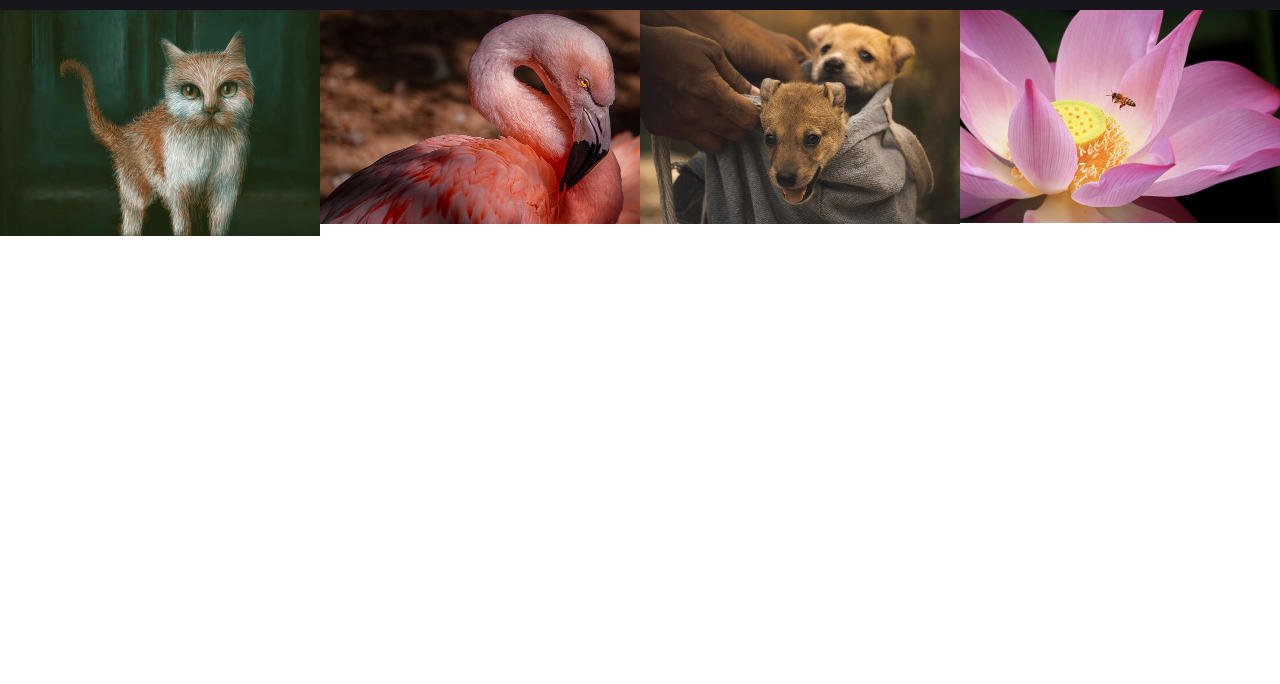
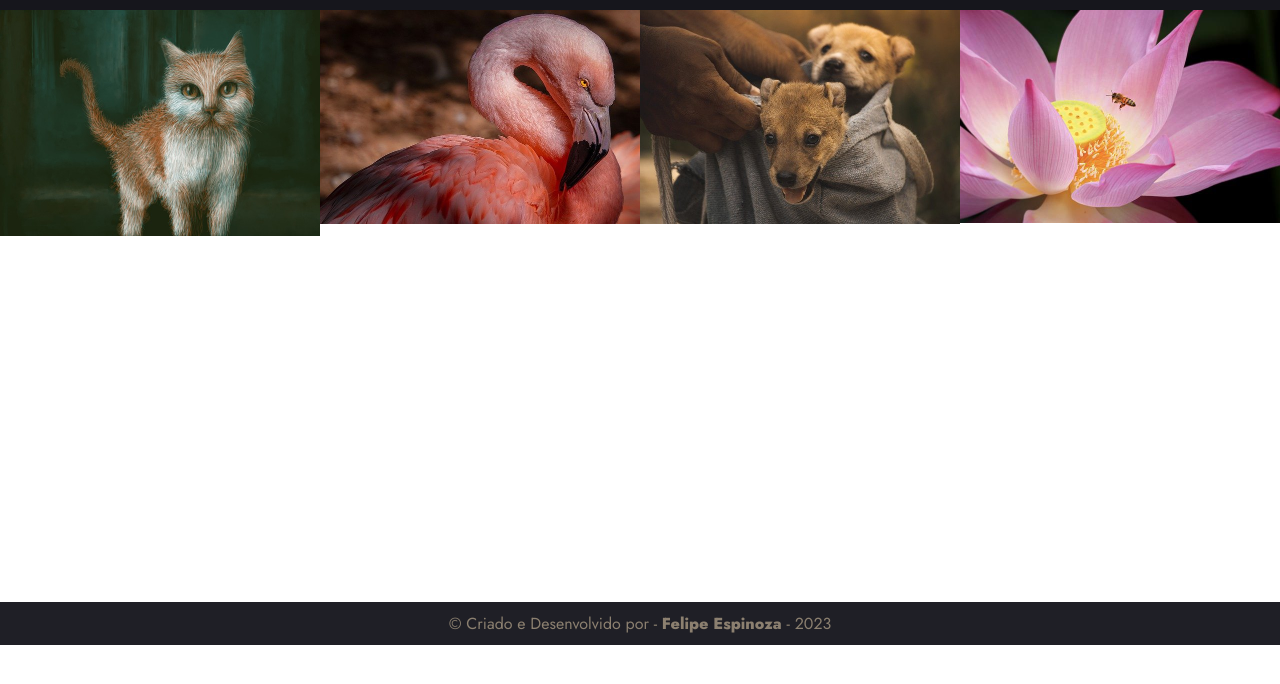
Before and after one commit to fde95/galeriaImagens-jQuery, a plain HTML site: page index.html in a window 1280 px wide. Shown: the part 84-768 px from the top of the page. Drawn offline with nearby package versions, Linux system fonts and the light colour scheme.

Commit message:
Add footer

```diff
--- a/index.html
+++ b/index.html
@@ -51,7 +51,9 @@
             </div>
         </li>
     </ul>
-
+    <footer>
+        &copy; Criado e Desenvolvido por - <b><a href="https://linktr.ee/fde95" title="Conecte-se comigo em outras redes" target="_blank">Felipe Espinoza</a></b> - 2023
+    </footer>
     <script src="https://code.jquery.com/jquery-3.6.4.min.js"></script> <!--Importação jQuery-->
     <script src="./main.js"></script> <!--Importação JavaScript-->
 </body>
--- a/main.css
+++ b/main.css
@@ -106,3 +106,20 @@ ul li img{
 ul li:hover .overlayImageLink{
     opacity: 1;
 }
+
+footer{
+    margin-top: 360px;
+    padding: 10px;
+    text-align: center;
+    background-color: #1F1F26;
+    color: #8C8070;
+}
+
+footer a{
+    text-decoration: none;
+    color: #8C8070;
+}
+
+footer a:hover{
+    color: #fff;
+}
```
